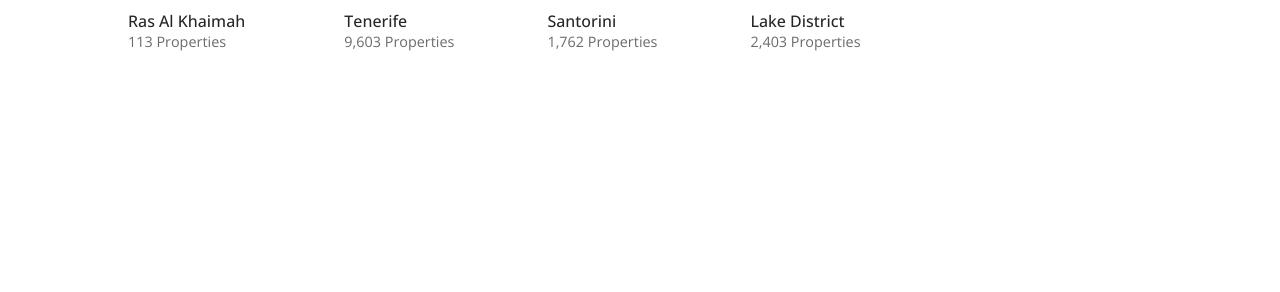
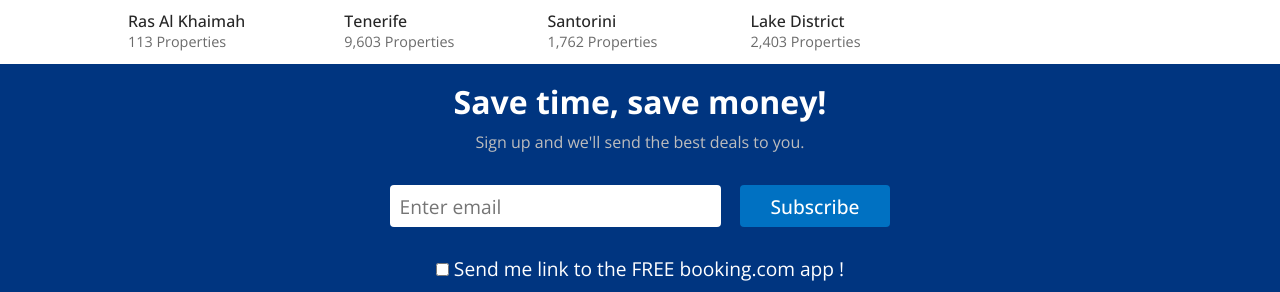
Before and after one commit to shashipanta/booking-app, a React (Create React App) app: page / in a window 1280 px wide. Shown: the part 2956-3248 px from the top of the page. Before the commit the page ends 3020 px from the top, so only its background shows below. Built offline with nearby package versions, Linux system fonts and the light colour scheme.

Commit message:
Refactor: Change breaking Css changes

```diff
--- a/src/pages/home/Home.jsx
+++ b/src/pages/home/Home.jsx
@@ -9,6 +9,7 @@
 import PropertyList from "../../components/propertyList/PropertyList";
 import Subscription from "../../components/subscription/Subscription";
 import NavList from "../../components/navlist/NavList";
+import MailList from "../../components/mail/MailList";
 import "./home.css";
 
 const Home = () => {
@@ -36,6 +37,7 @@
         <h1 className="homeTitle">Destinations We Love</h1>
         <NavList />
       </div>
+    <MailList />
     </div>
   );
 };
```
